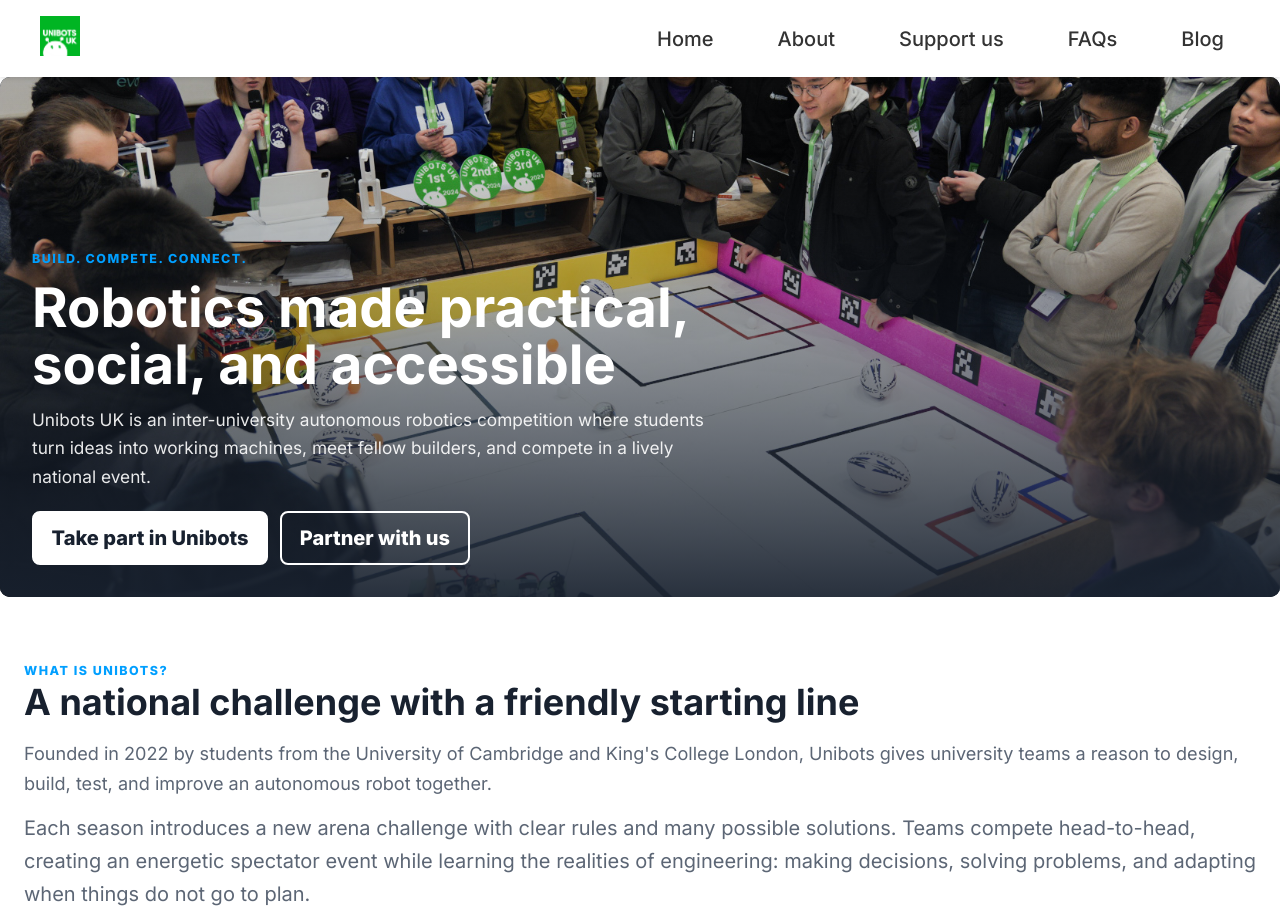
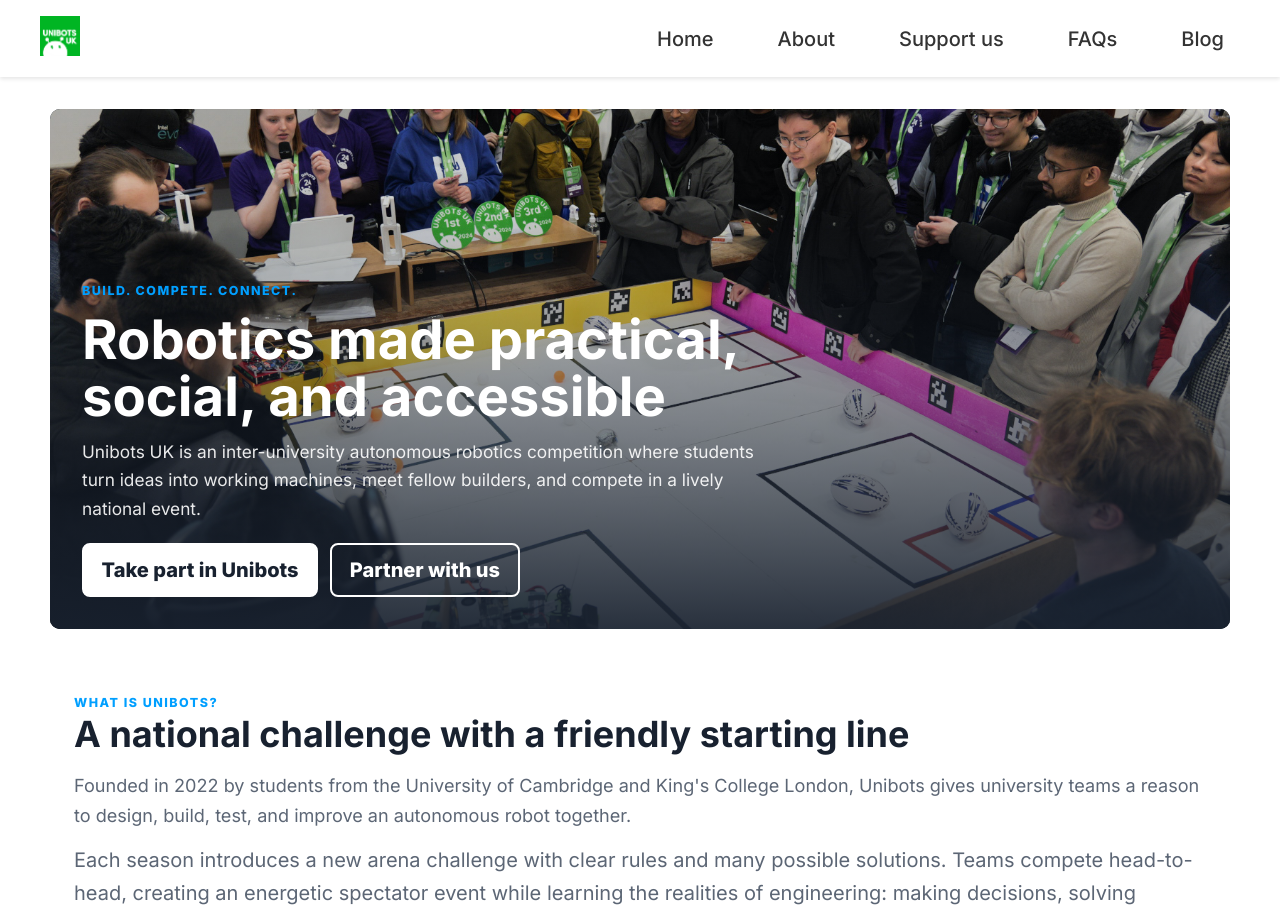
Before and after one commit to momopmoXZ/new_website, a Jekyll site: the page built from about.md, in a window 1280 px wide and 1400 px high. Shown: the top 916 px of the window. Built offline with Jekyll 4.4.1, drawn with Linux system fonts in a browser that asks for light colours.

Commit message:
Adjust margins on some pages

```diff
--- a/about.md
+++ b/about.md
@@ -3,4 +3,6 @@
 title: About
 ---
 
-{% include about.html %}
+<div class="about-container">
+    {% include about.html %}
+</div>
--- a/assets/css/index1.css
+++ b/assets/css/index1.css
@@ -119,7 +119,7 @@
 /* Blog and About Page Styles */
 .blog-container,
 .about-container {
-    max-width: 800px;
+    max-width: 1180px;
     margin: 2rem auto;
     padding: 0 2rem;
 }
```
Also changed, not shown: support_us.md (+3 -1 lines).
